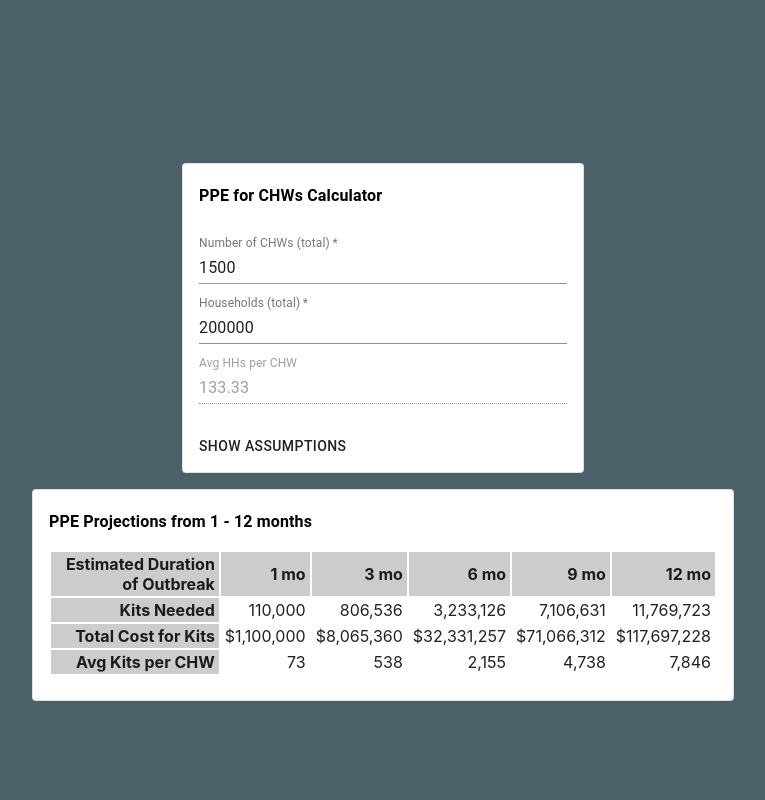
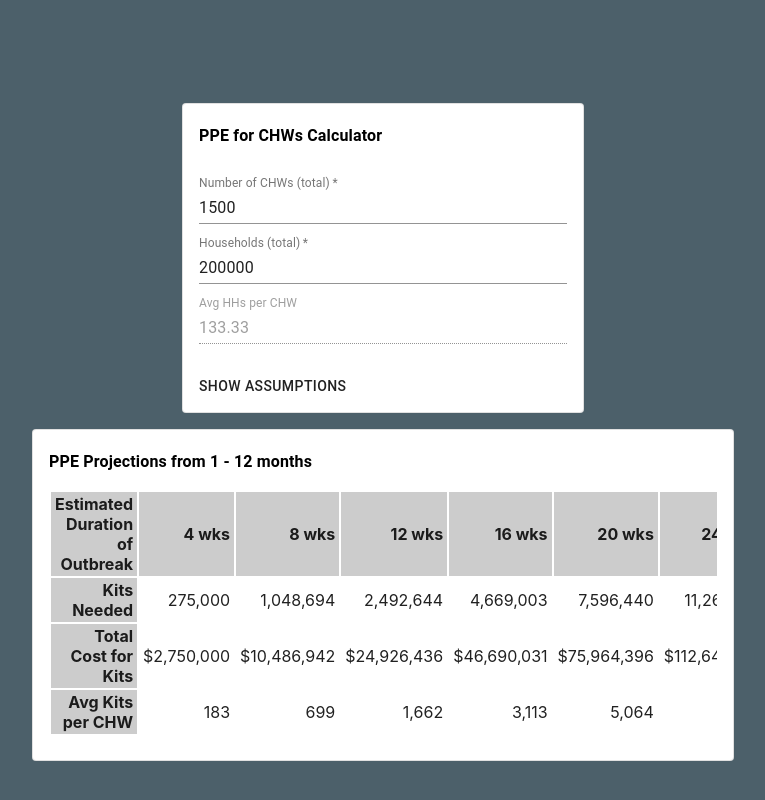
Before and after one commit to josiahbryan/ppe-medic-mobile, a React (Create React App) app in the folder client/: page / in a window 1280 px wide. Shown: the top 800 px of the page, without its empty margins (257-1022 px from the left). Built offline with nearby package versions, Linux system fonts and the light colour scheme.

Commit message:
Months > Weeks

```diff
--- a/client/src/components/PpeCalc.jsx
+++ b/client/src/components/PpeCalc.jsx
@@ -42,7 +42,8 @@ export default function PpeCalc() {
 			inputs = modelInputs;
 		}
 		const output = {};
-		const timeRange = [ 1, 3, 6, 9, 12 ];
+		// const timeRange = [ 1, 3, 6, 9, 12 ];
+		const timeRangeWeeks = [ 4, 8, 12, 16, 20, 24, 28, 32, 36, 40, 44, 48, 52 ];
 
 		const hhPerChw =
 			inputs.numHouseholds /
@@ -106,29 +107,33 @@ export default function PpeCalc() {
 
 		const sum = (list, key) => list.reduce((sum, val) => sum += val[key], 0);
 
-		timeRange.forEach(month => {
-			const months = new Array(month)
+		const weeksPerMonth = 4;
+
+		timeRangeWeeks.forEach(numWeeks => {
+			const weeks = new Array(numWeeks)
 				.fill()
 				.map((unused, num) => {
 					num = num + 1;
-					const demandModelingValue = enableSpline ? Math.max(1, .5 + spline.get(num / 6)) : 1;
+					const demandModelingValue = enableSpline ?
+						Math.max(1, .5 + spline.get(num / (52/2)))
+						: 1;
 					return {
 						num,
 						demandModelingValue: demandModelingValue,
-						ppeNeeded:  num * demandModelingValue * totalPpeNeededPerMonth,
-						ppeCost:    num * demandModelingValue * totalPpeCostPerMonth,
-						kitsPerChw: num * demandModelingValue * ppeNeededPerChwPerMonth,
+						ppeNeeded:  num * demandModelingValue * (totalPpeNeededPerMonth  / weeksPerMonth),
+						ppeCost:    num * demandModelingValue * (totalPpeCostPerMonth    / weeksPerMonth),
+						kitsPerChw: num * demandModelingValue * (ppeNeededPerChwPerMonth / weeksPerMonth),
 					}
 				});
-			console.log(months);
+			console.log(weeks);
 
 
 			output.list.push({
-				month,
-				demandModelingValue: round2digits(sum(months, 'demandModelingValue')),
-				ppeNeeded:  tidy(sum(months, 'ppeNeeded')),
-				ppeCost:    tidy(sum(months, 'ppeCost')),
-				kitsPerChw: tidy(sum(months, 'kitsPerChw')),
+				numWeeks,
+				demandModelingValue: round2digits(sum(weeks, 'demandModelingValue')),
+				ppeNeeded:  tidy(sum(weeks, 'ppeNeeded')),
+				ppeCost:    tidy(sum(weeks, 'ppeCost')),
+				kitsPerChw: tidy(sum(weeks, 'kitsPerChw')),
 			});
 		})
 
@@ -267,9 +272,9 @@ export default function PpeCalc() {
 								<td className={styles.key}>
 									Estimated Duration of Outbreak
 								</td>
-								{modelOutput.list.map(({ month }) =>
-									<td key={month}>
-										{month} mo
+								{modelOutput.list.map(({ numWeeks }) =>
+									<td key={numWeeks}>
+										{numWeeks} wks
 									</td>
 								)}
 							</tr>
@@ -279,8 +284,8 @@ export default function PpeCalc() {
 								<td className={styles.key}>
 									Kits Needed
 								</td>
-								{modelOutput.list.map(({ month, ppeNeeded }) =>
-									<td key={month}>
+								{modelOutput.list.map(({ numWeeks, ppeNeeded }) =>
+									<td key={numWeeks}>
 										{ppeNeeded}
 									</td>
 								)}
@@ -289,8 +294,8 @@ export default function PpeCalc() {
 								<td className={styles.key}>
 									Total Cost for Kits
 								</td>
-								{modelOutput.list.map(({ month, ppeCost }) =>
-									<td key={month}>
+								{modelOutput.list.map(({ numWeeks, ppeCost }) =>
+									<td key={numWeeks}>
 										${ppeCost}
 									</td>
 								)}
@@ -299,8 +304,8 @@ export default function PpeCalc() {
 								<td className={styles.key}>
 									Avg Kits per CHW
 								</td>
-								{modelOutput.list.map(({ month, kitsPerChw }) =>
-									<td key={month}>
+								{modelOutput.list.map(({ numWeeks, kitsPerChw }) =>
+									<td key={numWeeks}>
 										{kitsPerChw}
 									</td>
 								)}
@@ -309,8 +314,8 @@ export default function PpeCalc() {
 								<td className={styles.key}>
 								demandModelingValue
 								</td>
-								{modelOutput.list.map(({ month, demandModelingValue }) =>
-									<td key={month}>
+								{modelOutput.list.map(({ numWeeks, demandModelingValue }) =>
+									<td key={numWeeks}>
 										{demandModelingValue}
 									</td>
 								)}
```
